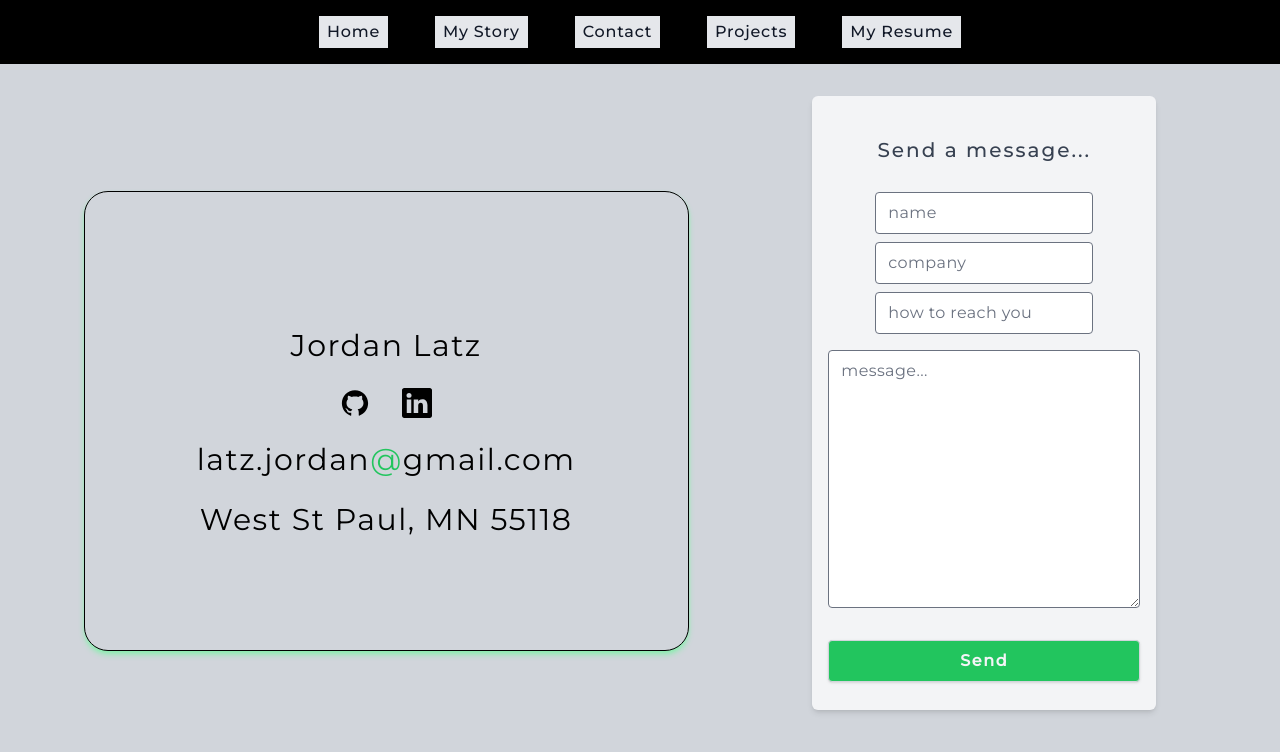
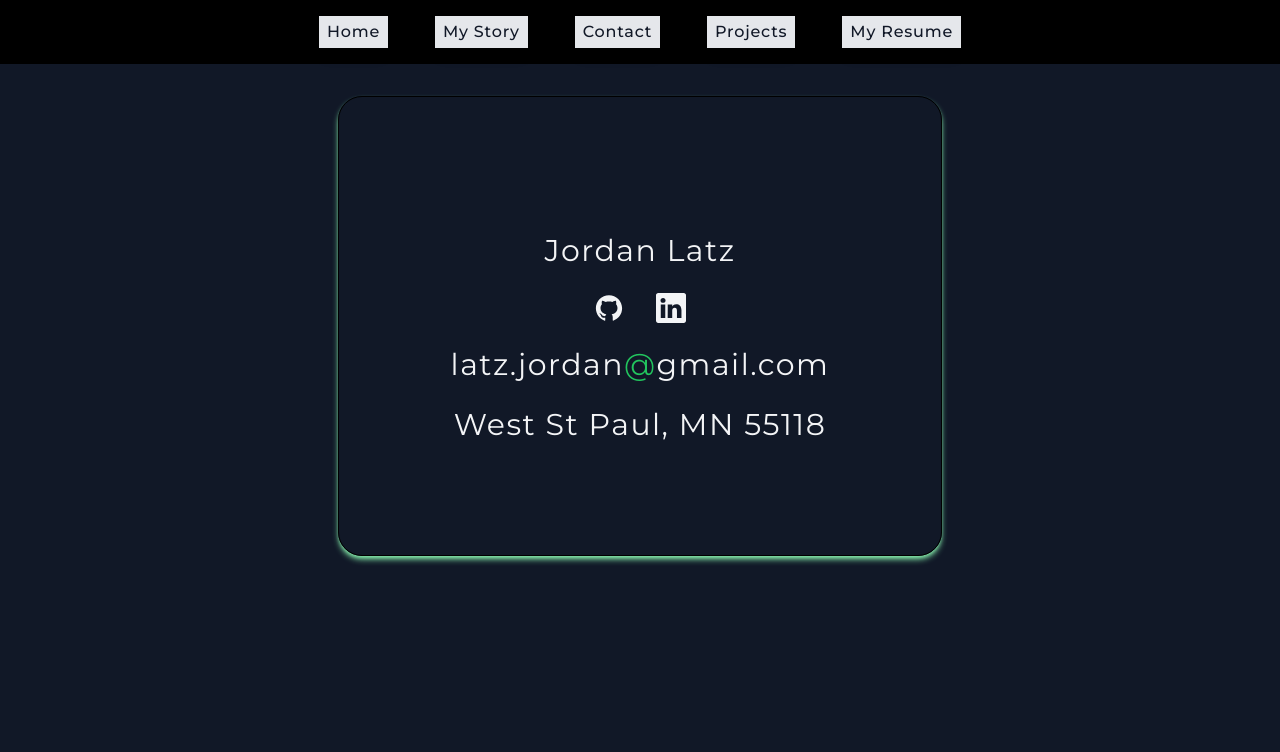
Before and after one commit to latz09/portfolio, a Next.js app: page /contact in a window 1280 px wide. Shown: the top 752 px of the page. Built offline with nearby package versions, Linux system fonts and the light colour scheme.

Commit message:
added modal to send message button and took out the form component from contact page

```diff
--- a/components/Contact/ContactForm.js
+++ b/components/Contact/ContactForm.js
@@ -1,6 +1,6 @@
 import { useRef, useState, useEffect } from 'react';
 
-const ContactForm = () => {
+const ContactForm = ({ setShowModal }) => {
 	const [isMessageSent, setisMessageSent] = useState(false);
 	const [isValid, setisValid] = useState(true);
 
@@ -52,17 +52,25 @@ const ContactForm = () => {
 	};
 
 	return (
-		<form className='pb-12'>
-			<div className='bg-gray-100 mx-3 py-3 sm:mx-10 rounded-md shadow-md md:mt-8'>
+		<form className=''>
+			<div className='bg-gray-900 mx-3 py-3 sm:mx-10 rounded-md shadow-md md:mt-8 border-green-500 border'>
+				<p
+					className='text-3xl flex justify-end pr-4 text-gray-300'
+					onClick={() => {
+						setShowModal(false);
+					}}
+				>
+					x
+				</p>
 				<div className='text-center'>
 					<div className='p-4'>
 						{!isMessageSent && (
-							<h1 className='text-gray-700 font-medium text-xl p-3 tracking-widest text-center'>
+							<h1 className='text-gray-100 font-medium text-xl p-3 tracking-widest text-center'>
 								Send a message...
 							</h1>
 						)}
 						{isMessageSent && (
-							<h1 className='text-xl text-gray-800 p-1 rounded animate-pulse'>
+							<h1 className='text-xl text-gray-400 p-1 rounded animate-pulse'>
 								Thank you for your message!
 							</h1>
 						)}
--- a/components/Contact/LargerContactSection.js
+++ b/components/Contact/LargerContactSection.js
@@ -3,7 +3,7 @@ import { BsLinkedin } from 'react-icons/bs';
 
 const LargerContactSection = () => {
 	return (
-		<div className=' grid gap-6 text-3xl place-content-center justify-items-center bg-gray-300 border border-black rounded-3xl shadow-md shadow-green-300 p-28 tracking-wider'>
+		<div className=' grid gap-6 md:text-3xl text-lg  place-content-center justify-items-center bg-gray-black text-gray-100  border border-black rounded-3xl shadow-md shadow-green-300 p-28 tracking-wider'>
 			<p></p>
 			<p>Jordan Latz</p>
 			<div className='flex space-x-8 text-3xl'>
--- a/components/layout/Navbar.js
+++ b/components/layout/Navbar.js
@@ -18,7 +18,12 @@ const NavBar = () => {
 				</button>
 			</div>
 
-			<div className={!menuOpen ? 'hidden' : 'block shadow pb-4 sm:hidden'}>
+			<div
+				className={!menuOpen ? 'hidden' : 'block shadow pb-4 sm:hidden'}
+				onClick={() => {
+					setMenuOpen(false);
+				}}
+			>
 				<NavLinks />
 			</div>
 
--- a/components/welcomeSection/Greeting.js
+++ b/components/welcomeSection/Greeting.js
@@ -1,8 +1,11 @@
 import { useState, useEffect } from 'react';
 import Link from 'next/link';
+import SendMessageBtn from '../../utils/SendMessageBtn';
+
 
 const Greeting = () => {
 	const [timer, setTimer] = useState(true);
+
 	useEffect(() => {
 		const timer = setTimeout(() => {
 			setTimer(false);
@@ -11,6 +14,7 @@ const Greeting = () => {
 	}, []);
 
 	return (
+		<div>
 			<div className='text-gray-50 pt-4 md:pt-2'>
 				<div className='tracking-widest flex flex-col place-items-center px-2 rounded  '>
 					<div className={`${timer ? 'animate-pulse' : ''}`}>
@@ -27,14 +31,14 @@ const Greeting = () => {
 						<div className='pt-7 my-4 text-center md:text-lg md:text-justify prose text-gray-400'>
 							<p>
 								I am a Twin-Cities based{' '}
-							<span className='font-semibold'> Full stack JavaScript </span> web developer,
-							predominantly working with{' '}
+								<span className='font-semibold'> Full stack JavaScript </span>{' '}
+								web developer, predominantly working with{' '}
 								<span className='font-semibold'> REACT</span>,
 								<span className='font-semibold '> NextJS</span>,
 								<span className='font-semibold '> TailwindCSS</span> and
 								<span className='font-semibold '> MongoDB</span>.
 							</p>
-						<p className="text-gray-100">
+							<p className='text-gray-100'>
 								Please take a moment to learn more{' '}
 								<Link href='/my_story'>
 									<span className='font-semibold text-green-500 border-b border-gray-700 cursor-pointer'>
@@ -45,13 +49,12 @@ const Greeting = () => {
 							<p>
 								I have experience with{' '}
 								<span className='font-semibold'>
-								Single Page Application Models, REStful API&apos;s, Server Side
-								Rendering(SSR), UI design<> </>
+									Single Page Application Models, REStful API&apos;s, Server
+									Side Rendering(SSR), UI design<> </>
 								</span>
 								and
 								<span className='font-semibold'> Responsive design.</span>
 							</p>
-
 						</div>
 					</div>
 					<div className='m-5 '>
@@ -62,16 +65,14 @@ const Greeting = () => {
 							</span>
 						</Link>
 					</div>
-				<Link href='/contact'>
-					<div className='p-2 mt-4 bg-green-500 rounded text-gray-50 font-medium hover:bg-myblue-200 cursor-pointer transition ease-in duration-500'>
-						Send me a message
+
 				</div>
-				</Link>
+
 			</div>
+
 		</div>
+
 	);
 };
 
 export default Greeting;
-
-//	<div className={`${isOpen ? 'hidden' : ''}`}>
--- a/components/welcomeSection/Welcome.js
+++ b/components/welcomeSection/Welcome.js
@@ -1,20 +1,36 @@
 import Greeting from './Greeting';
 import Languages from './Languages';
+import ContactForm from '../Contact/ContactForm';
+import { useState } from 'react';
+import SendMessageBtn from '../../utils/SendMessageBtn';
 
 const Welcome = () => {
+	const [showModal, setShowModal] = useState(false);
 	return (
-		<>
+		<div  >
+			<div className={`${!showModal ? '' : 'opacity-20 relative z-0'} `}>
 				<div className='max-w-6xl mx-auto'>
 					<div className='md:flex place-content-center place-items-center'>
 						<Greeting />
+					</div>
+
+					<div className='text-center'>
+						<SendMessageBtn setShowModal={setShowModal} />
 					</div>
 
 					<div className='pt-8 pb-8'>
 						<Languages />
 					</div>
 				</div>
-
-		</>
+			</div>
+			{showModal ? (
+				<div className="absolute inset-0">
+					<div className="flex  place-content-center h-2/3">
+					<ContactForm setShowModal={setShowModal} />
+					</div>
+				</div>
+			) : null}
+		</div>
 	);
 };
 
--- /dev/null
+++ b/pages/_document.js
@@ -0,0 +1,14 @@
+import { Html, Head, Main, NextScript } from 'next/document'
+
+export default function Document() {
+  return (
+    <Html>
+      <Head />
+      <body>
+        <Main />
+        <NextScript />
+        <div id='modal-root'></div>
+      </body>
+    </Html>
+  )
+}
--- a/pages/contact/index.js
+++ b/pages/contact/index.js
@@ -5,21 +5,18 @@ import LargerContactSection from '../../components/Contact/LargerContactSection'
 
 const ContactPage = () => {
 	return (
-		<div className='min-h-screen mx-auto bg-gray-300 '>
+		<div className='min-h-screen mx-auto bg-gray-900 '>
 			<Head>
 				<title>Jordan Latz - Contact Me -</title>
 				<meta name='description' content='Find a great programmer here' />
 			</Head>
-			<div className='lg:flex justify-evenly items-center'>
-				<div className="lg:hidden">
-				<ContactSection />
-				</div>
-				<div className="mt-5 hidden lg:block">
+			<div className='md:flex justify-evenly items-center'>
+				<div className='pt-8'>
 					<LargerContactSection />
 				</div>
-				<ContactForm />
+
+				{/* <ContactForm /> */}
 			</div>
-			<div className=''></div>
 		</div>
 	);
 };
--- a/styles/globals.css
+++ b/styles/globals.css
@@ -14,7 +14,7 @@
 	}
 
 	.contact-form-inputs {
-		@apply  form-input  focus:ring-green-500 focus:ring-1 text-gray-700 focus:bg-green-100 rounded
+		@apply  form-input  focus:ring-black focus:ring-1 text-black focus:bg-gray-400 rounded bg-gray-800
 	}
 
 	.contact-section {
@@ -35,7 +35,10 @@
 	}
 
 
+	.message {
+		@apply p-2 mt-4 bg-green-500 rounded text-gray-50 font-medium hover:bg-myblue-200 cursor-pointer transition ease-in duration-500
 
+	}
 
 	.story-paragraph {
 		@apply prose text-gray-700 font-medium bg-gray-900 max-w-3xl mx-auto p-4 rounded-b-lg shadow-lg h-screen sm:h-[39em] overflow-auto sm:overflow-x-auto scroll-smooth text-sm sm:text-base leading-7 rounded-lg sm:leading-7 border-l-2 border-green-500;
--- /dev/null
+++ b/utils/SendMessageBtn.js
@@ -0,0 +1,16 @@
+const SendMessageBtn = ({ setShowModal }) => {
+	return (
+		<div>
+			<button
+				className='message'
+				onClick={() => {
+					setShowModal(true);
+				}}
+			>
+				Send me a message
+			</button>
+		</div>
+	);
+};
+
+export default SendMessageBtn;
```
Lines whose indentation alone changed are shown as unchanged.
